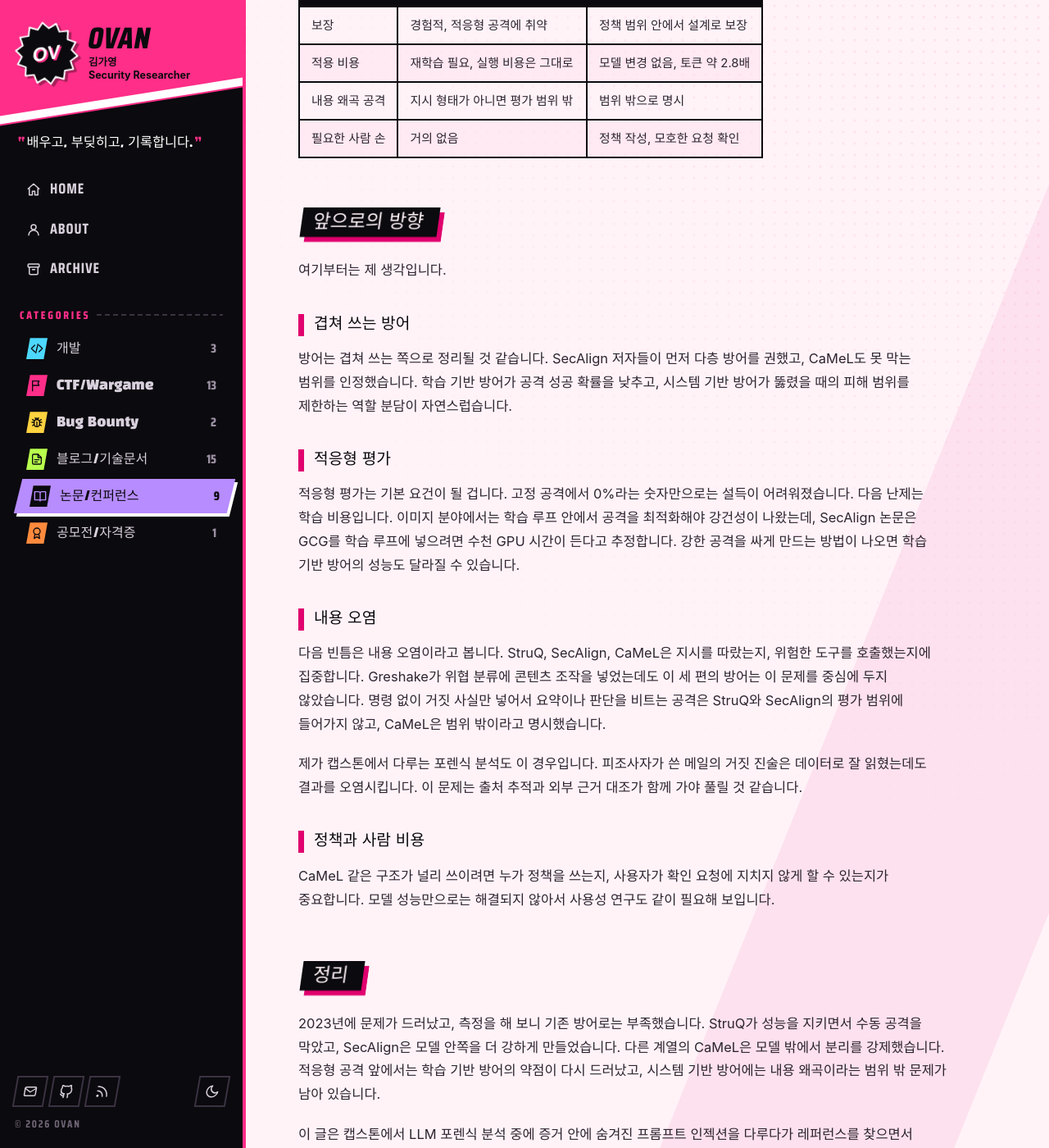
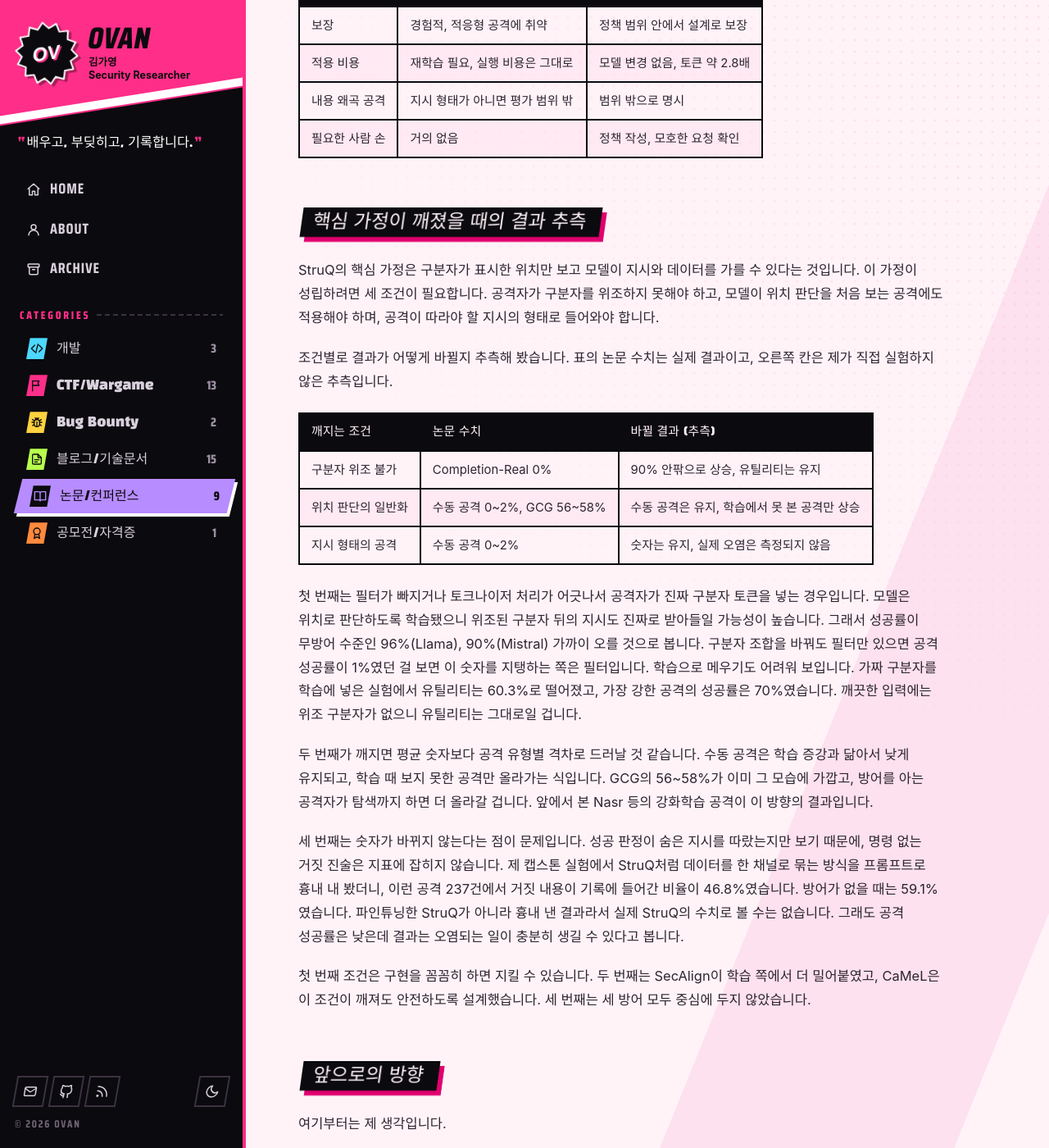
Before and after one commit to Grace0409/grace0409.github.io, a Jekyll site: the page built from _posts/2026-11-06-prompt-injection-defense-trend.md, in a window 1280 px wide and 1400 px high, scrolled down 6811 px. Shown: the whole window at 82% size. Built offline with Jekyll 4.4.1, drawn with Linux system fonts in a browser that asks for light colours; some web fonts are replaced.

Commit message:
트렌드 글: 핵심 가정이 깨졌을 때의 결과 추측 추가

```diff
--- a/_posts/2026-11-06-prompt-injection-defense-trend.md
+++ b/_posts/2026-11-06-prompt-injection-defense-trend.md
@@ -174,6 +174,26 @@ AgentDojo에서 방어 없는 시스템이 과제의 84%를 풀 때 CaMeL은 77%
 | 내용 왜곡 공격 | 지시 형태가 아니면 평가 범위 밖 | 범위 밖으로 명시 |
 | 필요한 사람 손 | 거의 없음 | 정책 작성, 모호한 요청 확인 |
 
+## 핵심 가정이 깨졌을 때의 결과 추측
+
+StruQ의 핵심 가정은 구분자가 표시한 위치만 보고 모델이 지시와 데이터를 가를 수 있다는 것입니다. 이 가정이 성립하려면 세 조건이 필요합니다. 공격자가 구분자를 위조하지 못해야 하고, 모델이 위치 판단을 처음 보는 공격에도 적용해야 하며, 공격이 따라야 할 지시의 형태로 들어와야 합니다.
+
+조건별로 결과가 어떻게 바뀔지 추측해 봤습니다. 표의 논문 수치는 실제 결과이고, 오른쪽 칸은 제가 직접 실험하지 않은 추측입니다.
+
+| 깨지는 조건 | 논문 수치 | 바뀔 결과 (추측) |
+| --- | --- | --- |
+| 구분자 위조 불가 | Completion-Real 0% | 90% 안팎으로 상승, 유틸리티는 유지 |
+| 위치 판단의 일반화 | 수동 공격 0~2%, GCG 56~58% | 수동 공격은 유지, 학습에서 못 본 공격만 상승 |
+| 지시 형태의 공격 | 수동 공격 0~2% | 숫자는 유지, 실제 오염은 측정되지 않음 |
+
+첫 번째는 필터가 빠지거나 토크나이저 처리가 어긋나서 공격자가 진짜 구분자 토큰을 넣는 경우입니다. 모델은 위치로 판단하도록 학습됐으니 위조된 구분자 뒤의 지시도 진짜로 받아들일 가능성이 높습니다. 그래서 성공률이 무방어 수준인 96%(Llama), 90%(Mistral) 가까이 오를 것으로 봅니다. 구분자 조합을 바꿔도 필터만 있으면 공격 성공률이 1%였던 걸 보면 이 숫자를 지탱하는 쪽은 필터입니다. 학습으로 메우기도 어려워 보입니다. 가짜 구분자를 학습에 넣은 실험에서 유틸리티는 60.3%로 떨어졌고, 가장 강한 공격의 성공률은 70%였습니다. 깨끗한 입력에는 위조 구분자가 없으니 유틸리티는 그대로일 겁니다.
+
+두 번째가 깨지면 평균 숫자보다 공격 유형별 격차로 드러날 것 같습니다. 수동 공격은 학습 증강과 닮아서 낮게 유지되고, 학습 때 보지 못한 공격만 올라가는 식입니다. GCG의 56~58%가 이미 그 모습에 가깝고, 방어를 아는 공격자가 탐색까지 하면 더 올라갈 겁니다. 앞에서 본 Nasr 등의 강화학습 공격이 이 방향의 결과입니다.
+
+세 번째는 숫자가 바뀌지 않는다는 점이 문제입니다. 성공 판정이 숨은 지시를 따랐는지만 보기 때문에, 명령 없는 거짓 진술은 지표에 잡히지 않습니다. 제 캡스톤 실험에서 StruQ처럼 데이터를 한 채널로 묶는 방식을 프롬프트로 흉내 내 봤더니, 이런 공격 237건에서 거짓 내용이 기록에 들어간 비율이 46.8%였습니다. 방어가 없을 때는 59.1%였습니다. 파인튜닝한 StruQ가 아니라 흉내 낸 결과라서 실제 StruQ의 수치로 볼 수는 없습니다. 그래도 공격 성공률은 낮은데 결과는 오염되는 일이 충분히 생길 수 있다고 봅니다.
+
+첫 번째 조건은 구현을 꼼꼼히 하면 지킬 수 있습니다. 두 번째는 SecAlign이 학습 쪽에서 더 밀어붙였고, CaMeL은 이 조건이 깨져도 안전하도록 설계했습니다. 세 번째는 세 방어 모두 중심에 두지 않았습니다.
+
 ## 앞으로의 방향
 
 여기부터는 제 생각입니다.
```
